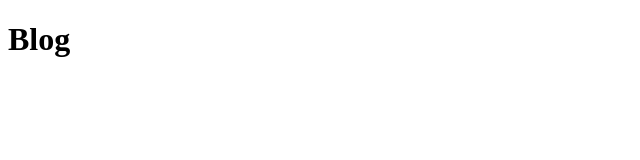
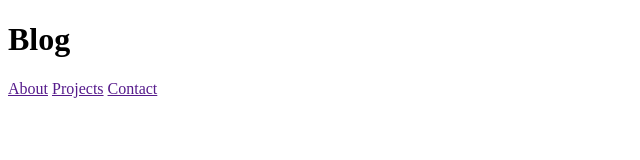
Before and after one commit to HORomain/Blog, a plain HTML site: page Index.html in a window 1280 px wide. Shown: the whole page, without its empty margins (0-640 px from the left). Drawn offline with Linux system fonts and the light colour scheme.

Commit message:
Index + Nav

```diff
--- a/Index.html
+++ b/Index.html
@@ -8,6 +8,11 @@
 </head>
 <body>
     <h1>Blog</h1>
+    <nav>
+        <a href = "">About</a>
+        <a href = "">Projects</a>
+        <a href = "">Contact</a>
+    </nav>
 
 </body>
 </html>
```
